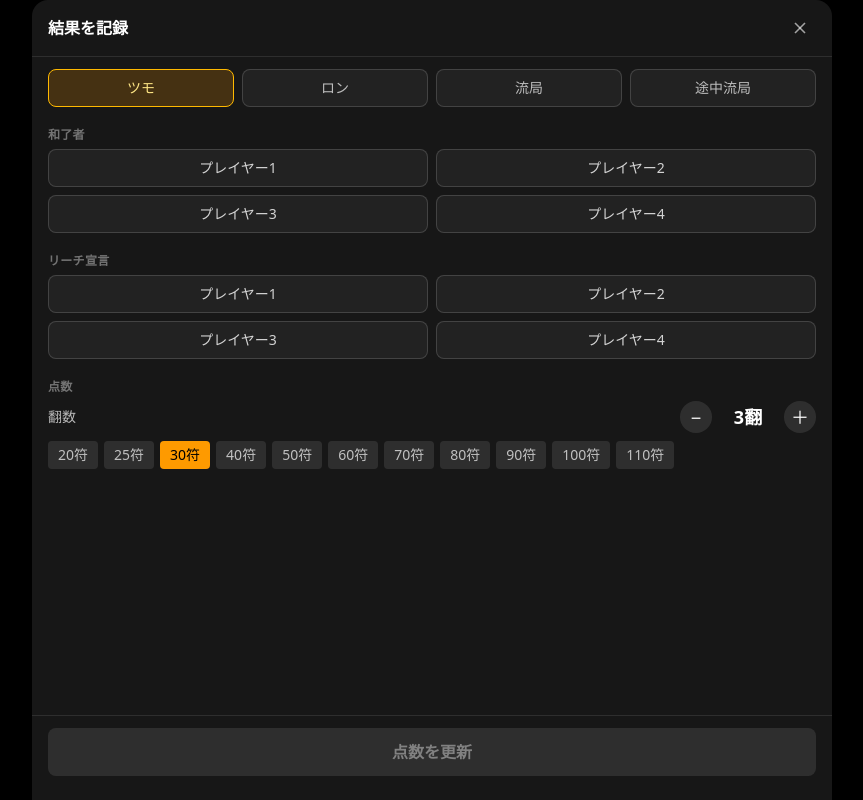
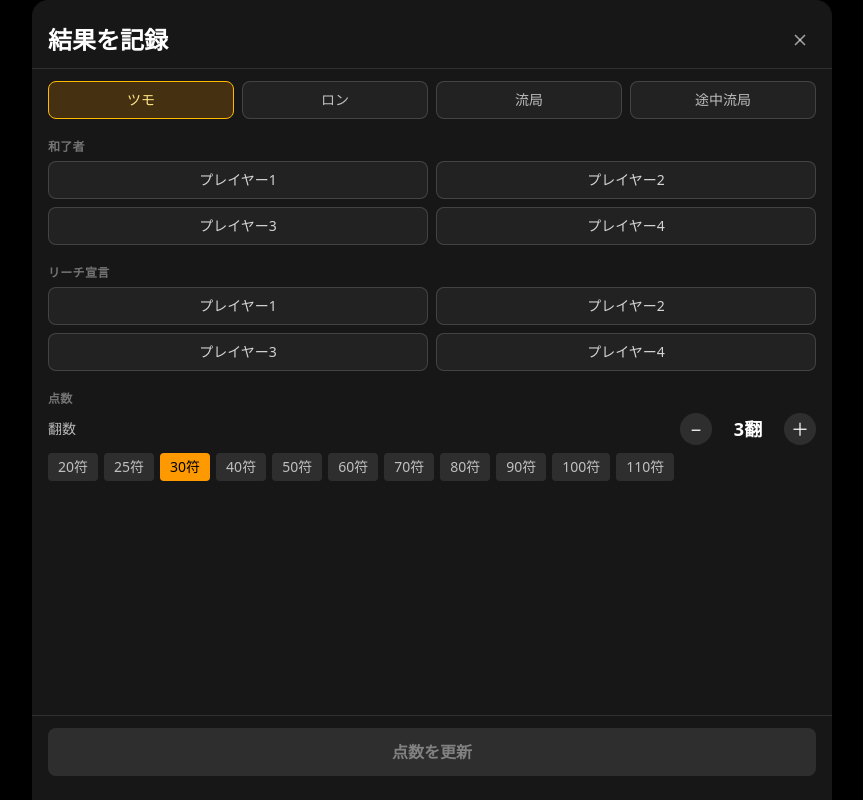
Before and after one commit to tmps880305/react-mahjong-scoreboard, a React (Vite) app: page / in a window 1280 px wide. Both pictures are taken after a click on the button "結果を記録". Shown: the whole page, without its empty margins (208-1071 px from the left). Built offline with nearby package versions, Linux system fonts and the light colour scheme.

Commit message:
feat: change title size

```diff
--- a/src/components/Overlay.tsx
+++ b/src/components/Overlay.tsx
@@ -11,8 +11,8 @@ export function Overlay({ title, onClose, children, footer }: OverlayProps) {
   return (
     <div className="fixed inset-0 z-50 flex flex-col bg-black/70">
       <div className="mx-auto mt-auto flex h-[min(100vw,100dvh)] w-[min(100vw,100dvh)] flex-col rounded-t-2xl bg-neutral-900 text-white shadow-2xl">
-        <div className="flex items-center justify-between border-b border-white/10 px-4 py-3">
-          <h2 className="text-base font-bold">{title}</h2>
+        <div className="flex items-center justify-between border-b border-white/10 px-4 pb-3 pt-[max(1.5rem,env(safe-area-inset-top))]">
+          <h2 className="text-2xl font-bold">{title}</h2>
           <button onClick={onClose} className="rounded-full p-1.5 text-white/60 hover:text-white">
             <svg width="20" height="20" viewBox="0 0 24 24" fill="none" stroke="currentColor" strokeWidth="2">
               <line x1="18" y1="6" x2="6" y2="18" />
```
